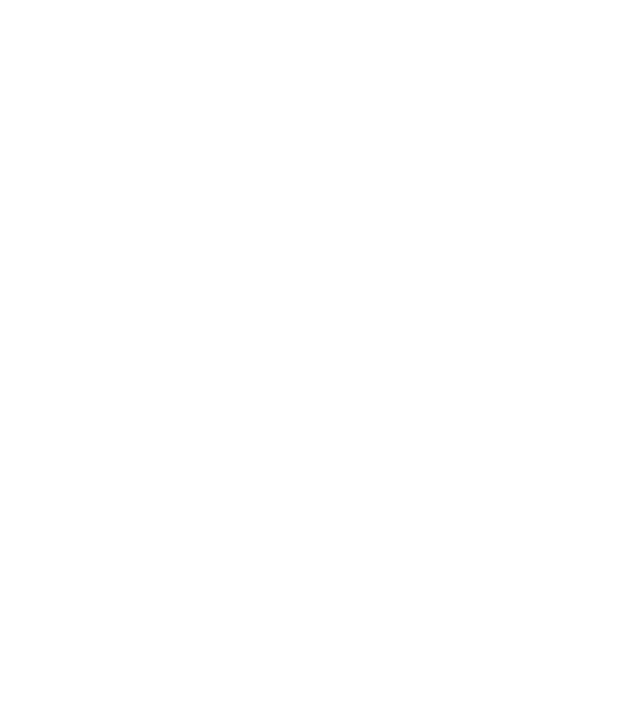
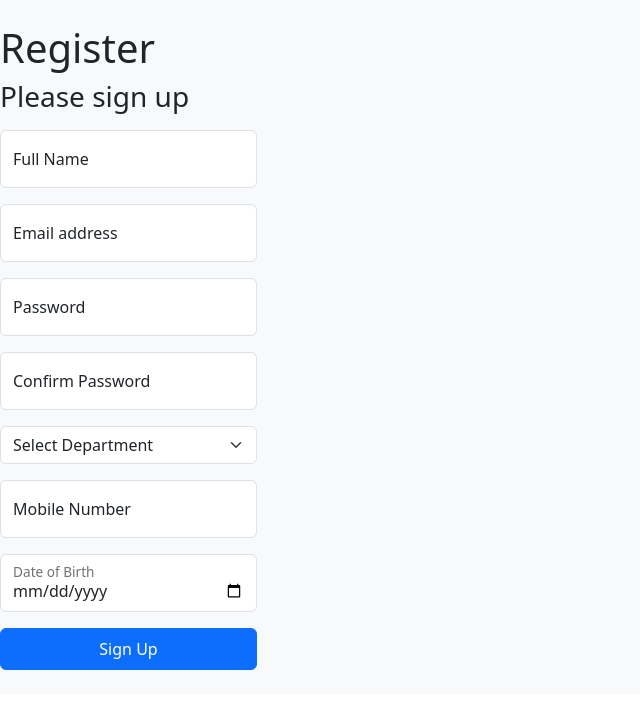
Before and after one commit to parthatsimform/HR-Management-Final-Project, a Vue app in the folder HRMS/: page /register in a window 1280 px wide. Before the commit this address had no page. Shown: the top 708 px of the page, without its empty margins (0-640 px from the left). Built offline with nearby package versions, Linux system fonts and the light colour scheme.

Commit message:
Basic login-register page create

```diff
--- a/HRMS/src/App.vue
+++ b/HRMS/src/App.vue
@@ -2,7 +2,7 @@
 </script>
 
 <template>
+    <RouterView></RouterView>
 </template>
 
-<style scoped>
-</style>
+<style scoped></style>
--- a/HRMS/src/router/index.ts
+++ b/HRMS/src/router/index.ts
@@ -1,8 +1,21 @@
-import { createRouter, createWebHistory } from 'vue-router'
+import { createRouter, createWebHistory } from "vue-router";
+
+const routes = [
+	{
+		name: "Login",
+		path: "/login",
+		component: () => import("../views/Login.vue"),
+	},
+	{
+		name: "Register",
+		path: "/register",
+		component: () => import("../views/Register.vue"),
+	},
+];
 
 const router = createRouter({
-  history: createWebHistory(import.meta.env.BASE_URL),
-  routes: []
-})
+	history: createWebHistory(import.meta.env.BASE_URL),
+	routes: routes,
+});
 
-export default router
+export default router;
--- /dev/null
+++ b/HRMS/src/views/Login.vue
@@ -0,0 +1,24 @@
+<template>
+    <div class="d-flex align-items-center py-4 bg-body-tertiary form-signin w-100 m-auto">
+        <form>
+            <h1>Login</h1>
+            <h1 class="h3 mb-3 fw-normal">Please sign In</h1>
+
+            <div class="form-floating mb-3">
+                <input type="email" class="form-control" id="floatingInput" placeholder="name@example.com">
+                <label for="floatingInput">Email address</label>
+            </div>
+            <div class="form-floating mb-5">
+                <input type="password" class="form-control" id="floatingPassword" placeholder="Password">
+                <label for="floatingPassword">Password</label>
+            </div>
+
+            <button class="btn btn-primary w-100 py-2" type="submit">Sign In</button>
+        </form>
+    </div>
+</template>
+
+<script setup lang="ts">
+</script>
+
+<style scoped></style>
--- /dev/null
+++ b/HRMS/src/views/Register.vue
@@ -0,0 +1,48 @@
+<template>
+    <div class="d-flex align-items-center py-4 bg-body-tertiary form-signin w-100 m-auto">
+        <form>
+            <h1>Register</h1>
+            <h1 class="h3 mb-3 fw-normal">Please sign up</h1>
+
+            <div class="form-floating mb-3">
+                <input type="text" class="form-control" id="floatingInput" placeholder="name@example.com">
+                <label for="floatingInput">Full Name</label>
+            </div>
+            <div class="form-floating mb-3">
+                <input type="email" class="form-control" id="floatingInput" placeholder="name@example.com">
+                <label for="floatingInput">Email address</label>
+            </div>
+            <div class="form-floating mb-3">
+                <input type="password" class="form-control" id="floatingPassword" placeholder="Password">
+                <label for="floatingPassword">Password</label>
+            </div>
+            <div class="form-floating mb-3">
+                <input type="password" class="form-control" id="floatingPassword" placeholder="Confirm Password">
+                <label for="floatingPassword">Confirm Password</label>
+            </div>
+            <div class="mb-3">
+                <select class="form-select" aria-label="Department">
+                    <option selected disabled>Select Department</option>
+                    <option value="frontend">FrontEnd</option>
+                    <option value="backend">BackEnd</option>
+                    <option value="devops">DevOps</option>
+                    <option value="uiux">UI/UX</option>
+                </select>
+            </div>
+            <div class="form-floating mb-3">
+                <input type="tel" class="form-control" id="floatingPassword" placeholder="Mobile Number">
+                <label for="floatingPassword">Mobile Number</label>
+            </div>
+            <div class="form-floating mb-3">
+                <input type="date" class="form-control" id="floatingPassword" placeholder="DOB">
+                <label for="floatingPassword">Date of Birth</label>
+            </div>
+            <button class="btn btn-primary w-100 py-2" type="submit">Sign Up</button>
+        </form>
+    </div>
+</template>
+
+<script setup lang="ts">
+</script>
+
+<style scoped></style>
```
Also changed, not shown: HRMS/src/main.ts (+10 -9 lines).
